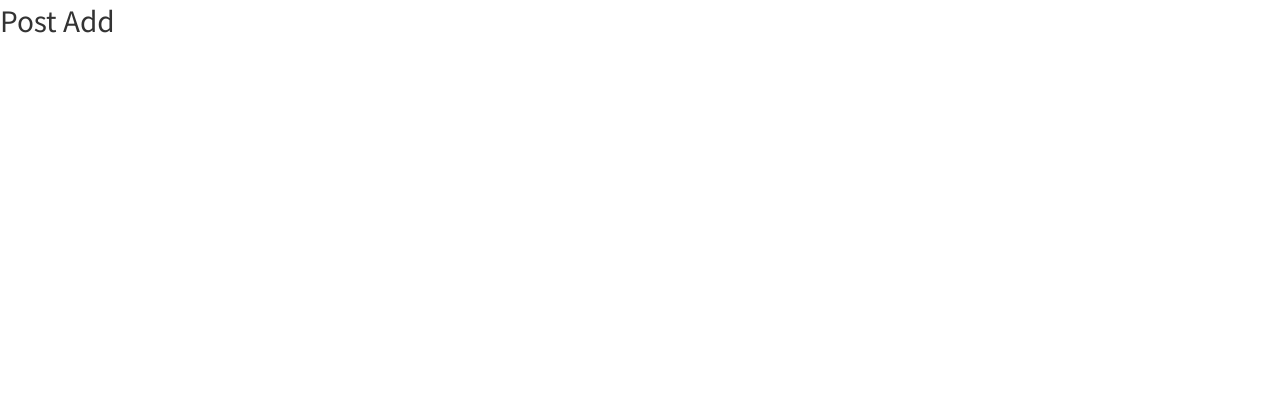
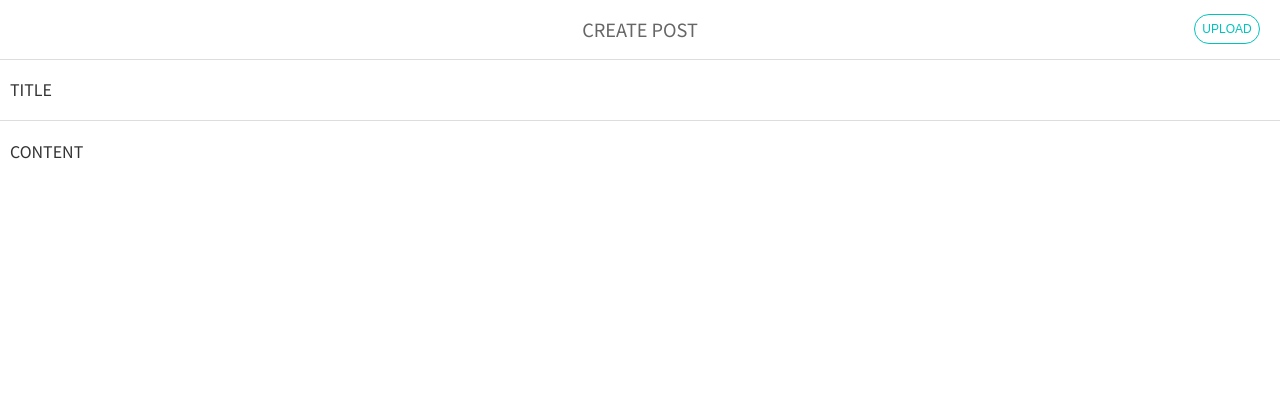
Before and after one commit to Jack-Snider/pylog, a Django app: page /posts/add/ in a window 1280 px wide. Before the commit the part shown is almost empty. Shown: the top 413 px of the page. Run offline with Django 4.2, Linux system fonts and the light colour scheme.

Commit message:
글 작성하기

```diff
--- a/blog/views.py
+++ b/blog/views.py
@@ -1,4 +1,4 @@
-from django.shortcuts import render
+from django.shortcuts import render, redirect
 from blog.models import Post # Post 모델을 사용하기 위해 import
 # Create your views here.
 
@@ -25,4 +25,33 @@ def post_detail( request, post_id ):
     return render( request, "post_detail.html", context )
 
 def post_add( request ):
+
+
+    """
+
+    단순히 post_add 페이지를 로딩할때는 GET메소드로 요청하고
+    게시물 작성의 입력란을 모두 채우고 작성 버튼을 누르면 POST로 요청한다.
+    그래서 views.py파일의 post_add메소드에서도 어떤 요청으로 들어왔는지
+    구분해줄 필요가 있다. ( 구분을 안하게 되면 페이지를 로딩할때는 GET메소드로 요청했지만 post_add메소드에서는 오직 POST요청만 처리하므로 에러가 발생한다. )
+
+    """
+    if request.method == 'POST':    # method가 POST일 때
+        # POST 요청일 때는 변수를 할당
+        print(request.POST)         # POST 메서드로 전달된 데이터를 출력한다.
+        title = request.POST[ "title" ]
+        content = request.POST[ "content" ]
+
+        # Post 모델의 create()를 사용해 객체를 생성
+        post = Post.objects.create(
+            title = title,
+            content = content,
+        )
+
+        print( title )
+        print( content )
+        return redirect( f"/posts/{ post.id }/" )
+    else:                           # method가 POST가 아닐 때
+        print( 'method GET' )
+
+    # POST/GET중 어느 요청이든 render 결과를 리턴
     return render( request, "post_add.html" )
--- a/templates/post_add.html
+++ b/templates/post_add.html
@@ -5,8 +5,22 @@
         <link rel = "stylesheet" href = "{% static 'css/style.css' %}" >
     </head>
     <body>
-        <div>
-            <h1>Post Add</h1>
+        <div id = "navbar">
+            <span>CREATE POST</span>
+        </div>
+        <div id = "post-add">
+            <form method = "POST">
+                {% csrf_token %}
+                <div>
+                    <label>TITLE</label>
+                    <input name = "title" type = "text" >
+                </div>
+                <div>
+                    <label>CONTENT</label>
+                    <textarea name = "content" cols = "50" rows = "10"></textarea>
+                </div>
+                <button type = "submit" class = "btn btn-primary">UPLOAD</button>
+            </form>
         </div>
     </body>
 </html>
--- a/templates/post_list.html
+++ b/templates/post_list.html
@@ -7,6 +7,7 @@
     <body>
         <div id = "navbar">
             <span>pylog</span>
+            <a href = "/posts/add/" class = "btn btn-primary">CREATE</a>
         </div>
         <div id = "post-list">
             <ul class = "posts">
```
